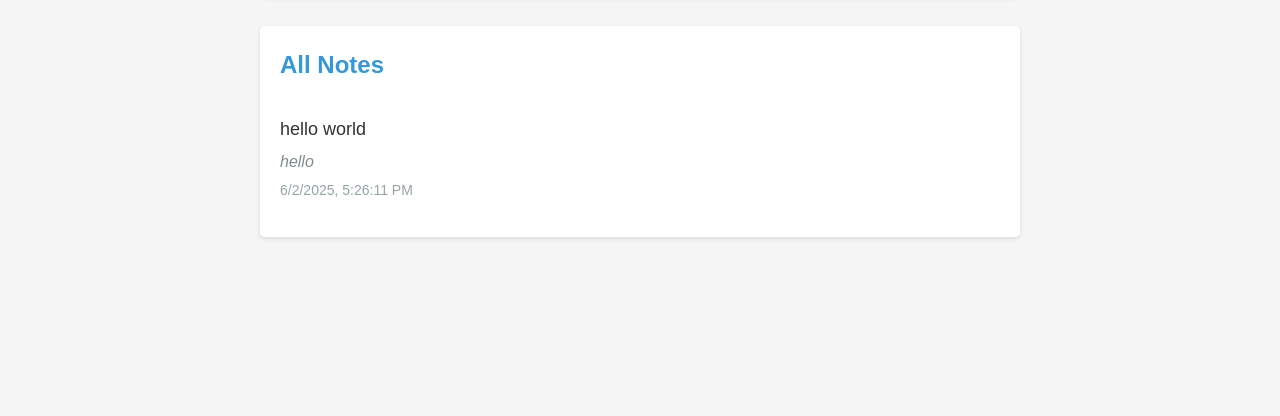
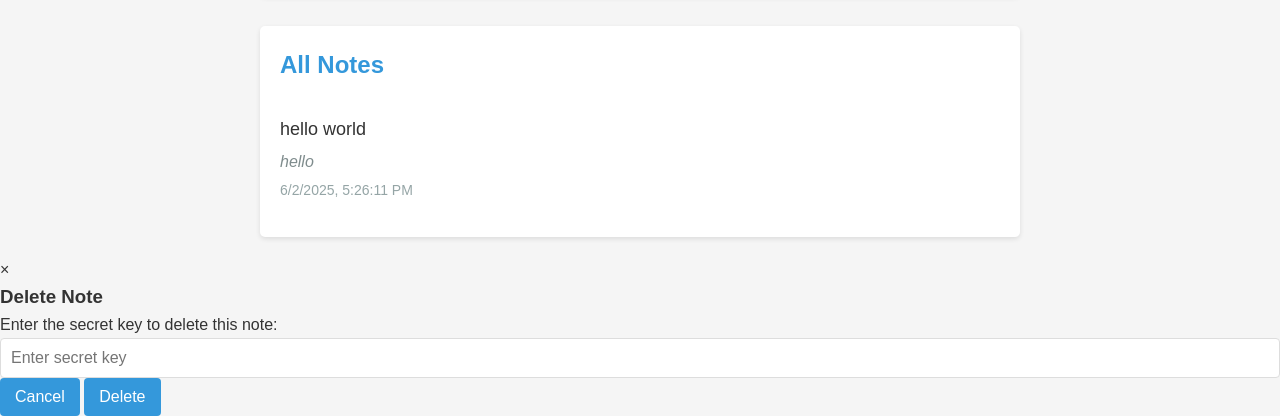
Before and after one commit to Shahidur8381/NotePAD---Collaborative-Note-Taking-Web-App, a Flask app: page / in a window 1280 px wide. Shown: the part 473-889 px from the top of the page. Before the commit the page ends 712 px from the top, so only its background shows below. Run offline with Flask 3, Linux system fonts and the light colour scheme; data comes from the database, SQL or seed files in the repository.

Commit message:
Update index.html with delete feature

```diff
--- a/templates/index.html
+++ b/templates/index.html
@@ -34,6 +34,20 @@
         </div>
     </div>
 
+    <!-- Delete Modal -->
+    <div id="delete-modal" class="modal">
+        <div class="modal-content">
+            <span class="close">&times;</span>
+            <h3>Delete Note</h3>
+            <p>Enter the secret key to delete this note:</p>
+            <input type="password" id="secret-key" placeholder="Enter secret key">
+            <div class="modal-buttons">
+                <button id="cancel-delete">Cancel</button>
+                <button id="confirm-delete">Delete</button>
+            </div>
+        </div>
+    </div>
+
     <script src="{{ url_for('static', filename='js/main.js') }}"></script>
 </body>
 </html>
```
